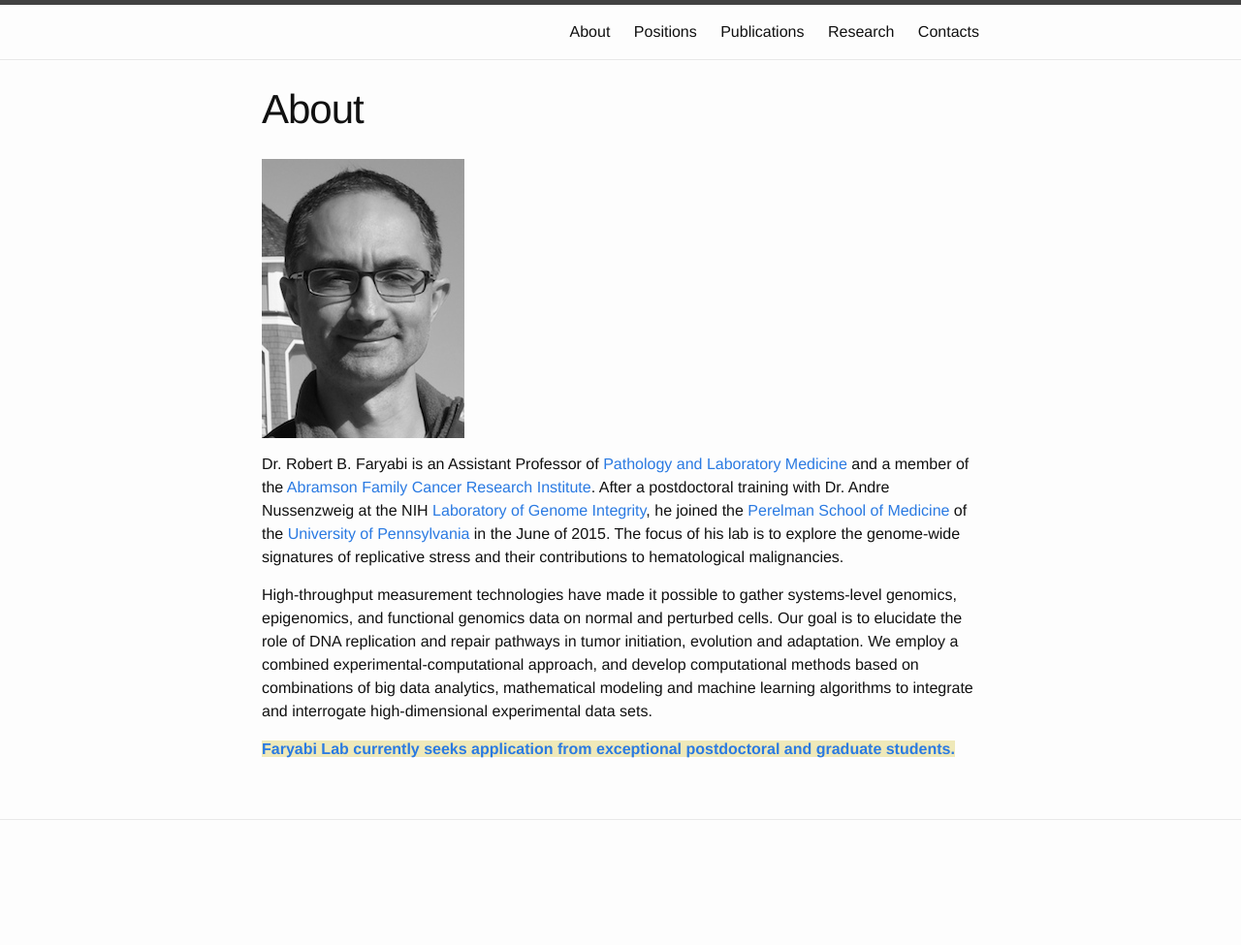
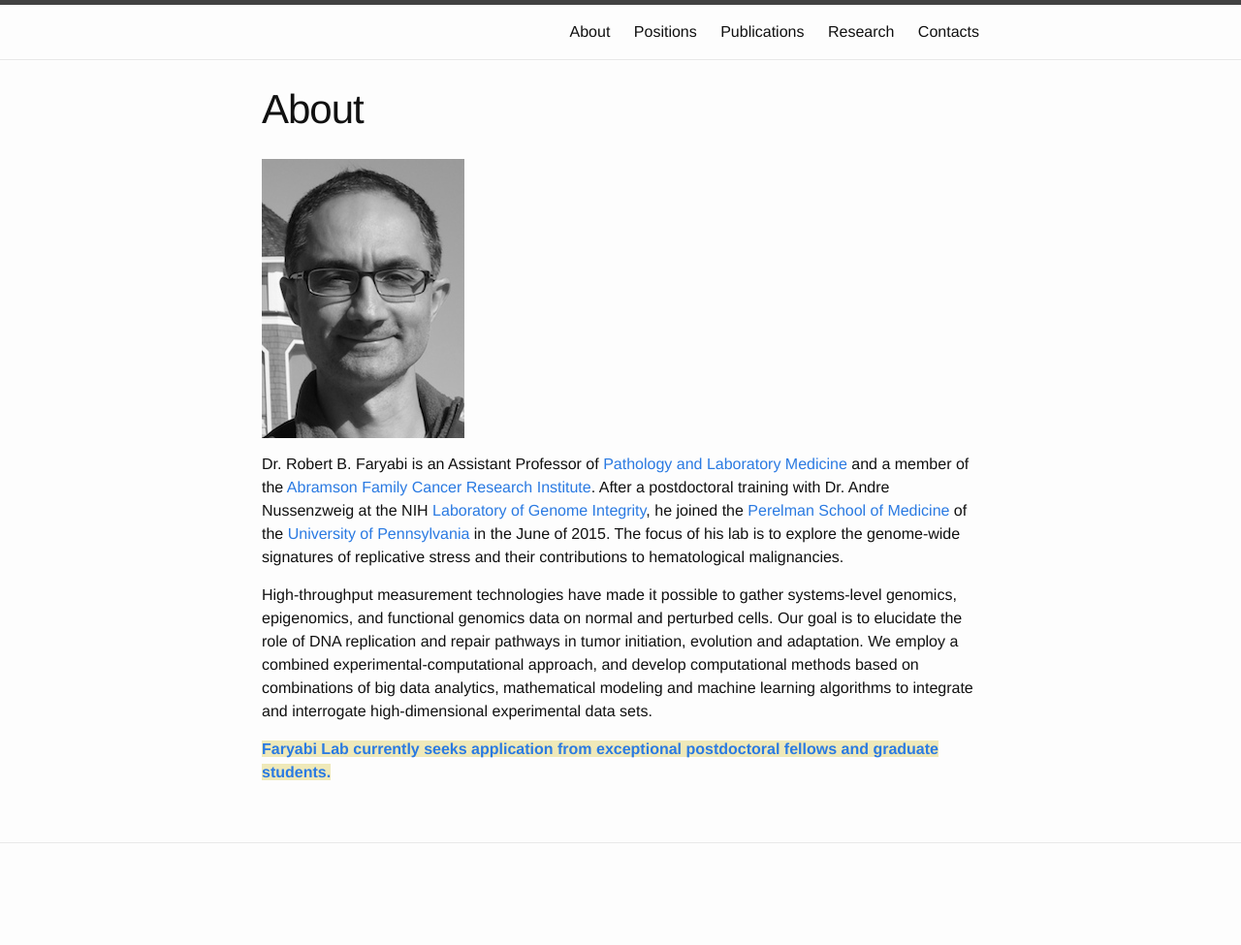
Before and after one commit to faryabib/faryabib.github.io, a Jekyll site: the page built from index.md, in a window 1280 px wide. Shown: the whole page at 97% size. Built offline with Jekyll 4.4.1, drawn with Linux system fonts in a browser that asks for light colours; before the commit the page ends 951 px from its top, so only the background shows below that.

Commit message:
website version 6

```diff
--- a/index.md
+++ b/index.md
@@ -10,6 +10,6 @@ Dr. Robert B. Faryabi is an Assistant Professor of [Pathology and Laboratory Med
 
 High-throughput measurement technologies have made it possible to gather systems-level genomics, epigenomics, and functional genomics data on normal and perturbed cells. Our goal is to elucidate the role of DNA replication and repair pathways in tumor initiation, evolution and adaptation. We employ a combined experimental-computational approach, and develop computational methods based on combinations of big data analytics, mathematical modeling and machine learning algorithms to integrate and interrogate high-dimensional experimental data sets.
 
-<strong><span style="background-color:rgba(239, 233, 185, 1)">[Faryabi Lab currently seeks application from exceptional postdoctoral and graduate students.](positions.html)</span><strong>
+<strong><span style="background-color:rgba(239, 233, 185, 1)">[Faryabi Lab currently seeks application from exceptional postdoctoral fellows and graduate students.](positions.html)</span><strong>
 
 <!--<strong><span style="background-color:rgba(0, 0, 0, 0.0970588)">[Faryabi Lab currently seeks application from exceptional postdoctoral and graduate students.](/positions.html/)</span><strong>-->
```
Also changed, not shown: positions.md (+1 -1 lines).
